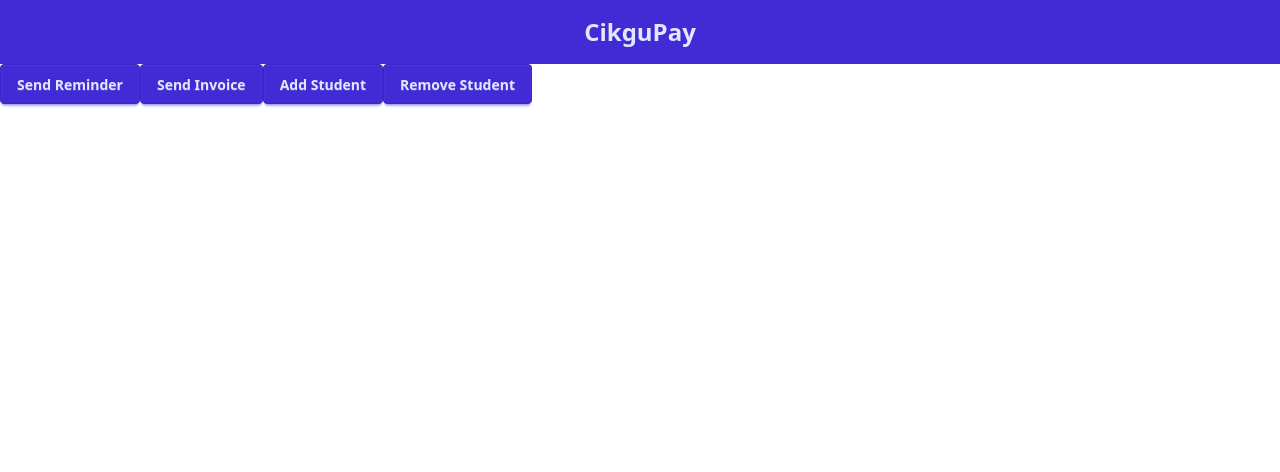
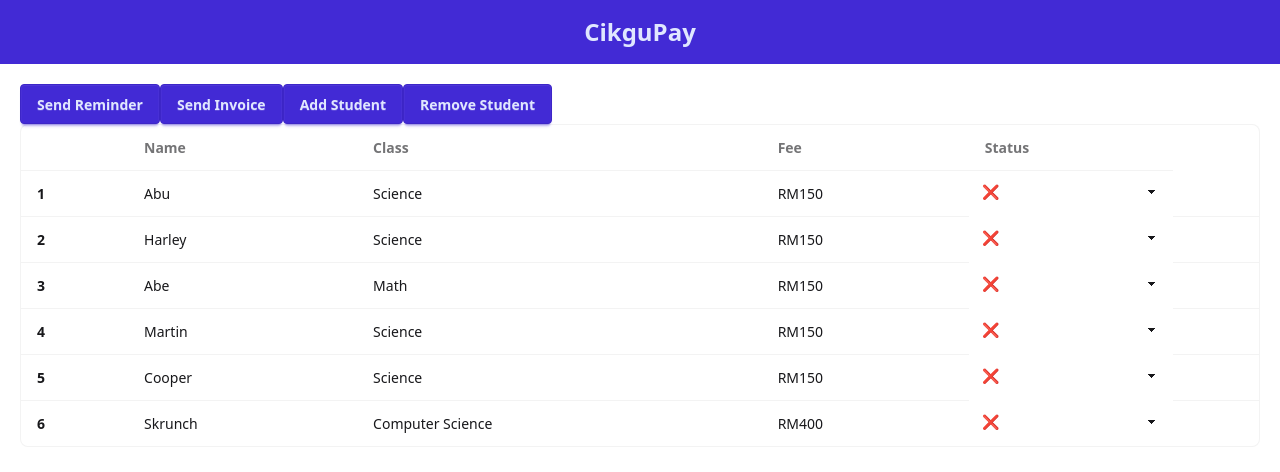
Before and after one commit to IFAIZC/CikguBayar, a React (Vite) app: page / in a window 1280 px wide. Shown: the top 472 px of the page. Built offline with nearby package versions, Linux system fonts and the light colour scheme.

Commit message:
added table and dropdown component

```diff
--- a/src/App.jsx
+++ b/src/App.jsx
@@ -1,16 +1,20 @@
 // import { useState } from 'react'
 import Button from "./component/Button"
 import Navbar from "./component/Navbar"
+import Table from "./component/Table"
 
 function App() {
 
   return (
     <>
       <Navbar/>
-      <Button buttonName="Send Reminder"/>
-      <Button buttonName="Send Invoice"/>
-      <Button buttonName="Add Student"/>
-      <Button buttonName="Remove Student"/>
+      <div className="m-5">
+        <Button buttonName="Send Reminder"/>
+        <Button buttonName="Send Invoice"/>
+        <Button buttonName="Add Student"/>
+        <Button buttonName="Remove Student"/>
+        <Table/>
+      </div>
     </>
   )
 }
--- /dev/null
+++ b/src/component/Dropdown.jsx
@@ -0,0 +1,9 @@
+export default function Dropdown() {
+  return (
+    <select defaultValue="Pick a font" className="select select-ghost">
+      {/* <option disabled={true}>Payment Status</option> */}
+      <option>❌</option>
+      <option>✅</option>
+    </select>
+  )
+}
--- /dev/null
+++ b/src/component/Table.jsx
@@ -0,0 +1,73 @@
+import Dropdown from "./Dropdown"
+
+export default function Table() {
+  return (
+    <div className="overflow-x-auto rounded-box border border-base-content/5 bg-base-100">
+      <table className="table">
+        {/* head */}
+        <thead>
+          <tr>
+            <th></th>
+            <th>Name</th>
+            <th>Class</th>
+            <th>Fee</th>
+            <th>Status</th>
+          </tr>
+        </thead>
+        <tbody>
+          {/* row 1 */}
+          <tr>
+            <th>1</th>
+            <td>Abu</td>
+            <td>Science</td>
+            <td>RM150</td>
+            <Dropdown/>
+            <td></td>
+          </tr>
+          {/* row 2 */}
+          <tr>
+            <th>2</th>
+            <td>Harley</td>
+            <td>Science</td>
+            <td>RM150</td>
+            <Dropdown/>
+            <td></td>
+          </tr>
+          {/* row 3 */}
+          <tr>
+            <th>3</th>
+            <td>Abe</td>
+            <td>Math</td>
+            <td>RM150</td>
+            <Dropdown/>
+            <td></td>
+          </tr>
+          <tr>
+            <th>4</th>
+            <td>Martin</td>
+            <td>Science</td>
+            <td>RM150</td>
+            <Dropdown/>
+            <td></td>
+          </tr>
+          <tr>
+            <th>5</th>
+            <td>Cooper</td>
+            <td>Science</td>
+            <td>RM150</td>
+            <Dropdown/>
+            <td></td>
+          </tr>
+          <tr>
+            <th>6</th>
+            <td>Skrunch</td>
+            <td>Computer Science</td>
+            <td>RM400</td>
+            <Dropdown/>
+            <td></td>
+          </tr>
+        </tbody>
+      </table>
+    </div>
+  )
+}
```
